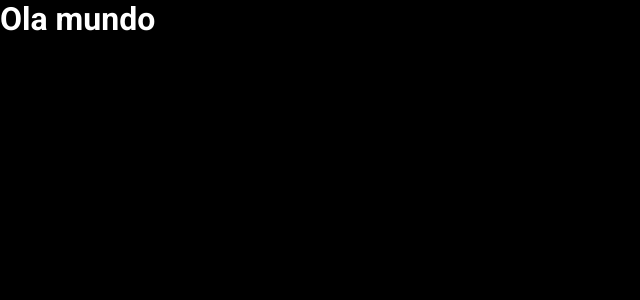
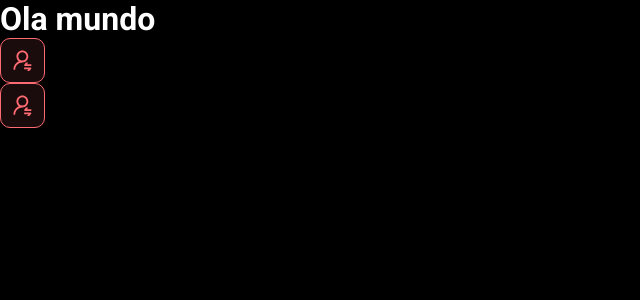
Before and after one commit to lucasoliveiralima/dsmeta-semana-spring-react, a React (Vite) app in the folder frontend/: page / in a window 1280 px wide. Shown: the top 300 px of the page, without its empty margins (0-640 px from the left). Built offline with nearby package versions, Linux system fonts and the light colour scheme.

Commit message:
First component

```diff
--- a/frontend/src/App.tsx
+++ b/frontend/src/App.tsx
@@ -1,5 +1,13 @@
+import NotificationButton from "./componets/NoticationButton"
+
 function App() {
-  return <h1>Ola mundo</h1>
+  return (
+    <>
+      <h1>Ola mundo</h1>
+      <NotificationButton />
+      <NotificationButton />
+    </>
+  )
 }
 
 export default App
--- /dev/null
+++ b/frontend/src/componets/NoticationButton/index.tsx
@@ -0,0 +1,13 @@
+import icon from "../../assets/img/notification-icon.svg"
+
+import "./styles.css"
+
+function NotificationButton() {
+  return (
+    <div className="dsmeta-red-botton">
+      <img src={icon} alt="Imagem do icone de notificação" />
+    </div>
+  )
+}
+
+export default NotificationButton
--- /dev/null
+++ b/frontend/src/componets/NoticationButton/styles.css
@@ -0,0 +1,15 @@
+.dsmeta-red-botton {
+  height: 45px;
+  width: 45px;
+  background: rgba(255, 107, 114, 0.1);
+  border: 1px solid #ff6b72;
+  border-radius: 10px;
+  display: flex;
+  align-items: center;
+  justify-content: center;
+  cursor: pointer;
+}
+
+.dsmeta-red-botton img {
+  width: 19px;
+}
```
Also changed, not shown: frontend/src/assets/img/notification-icon.svg (added).
